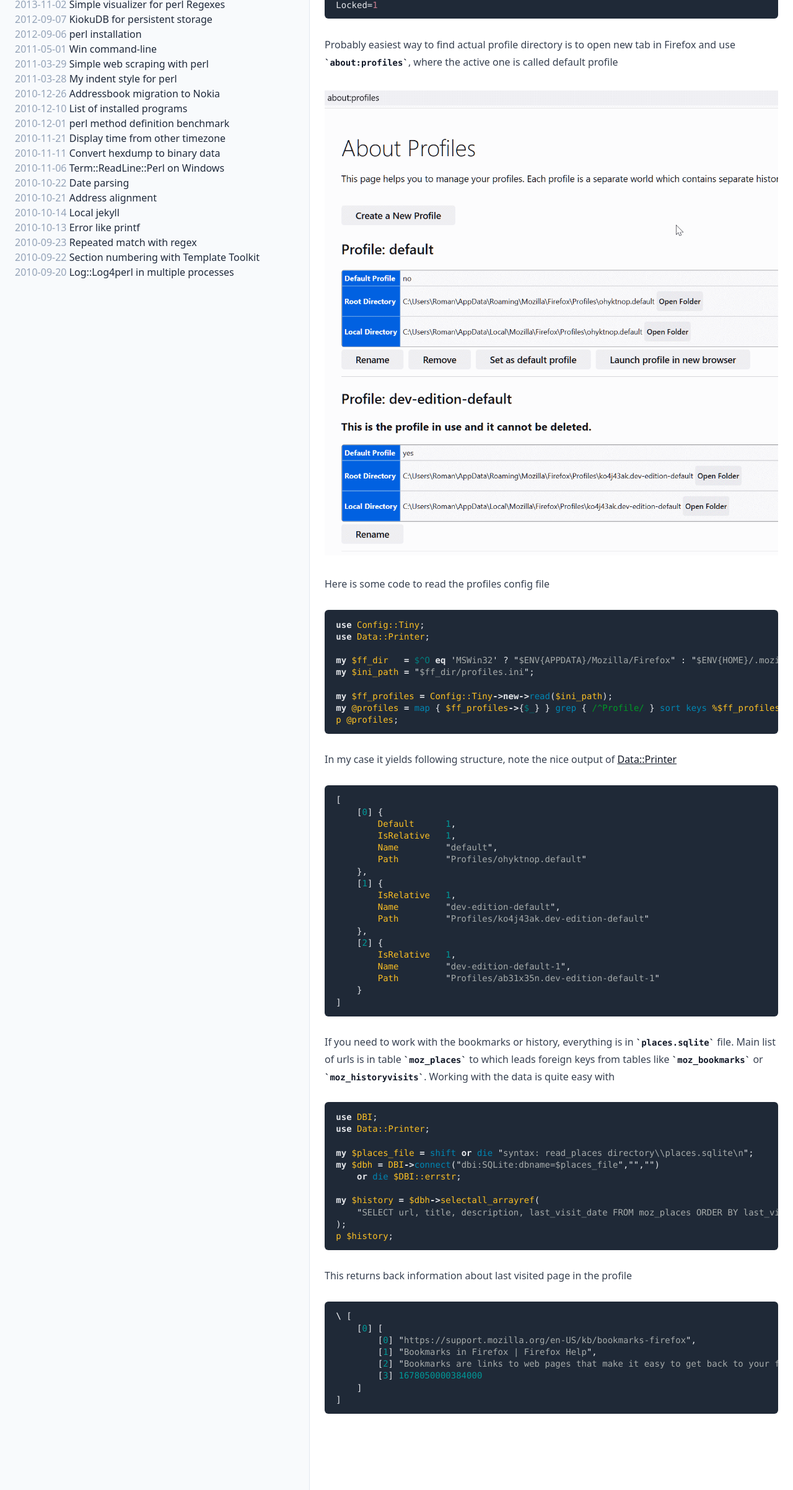
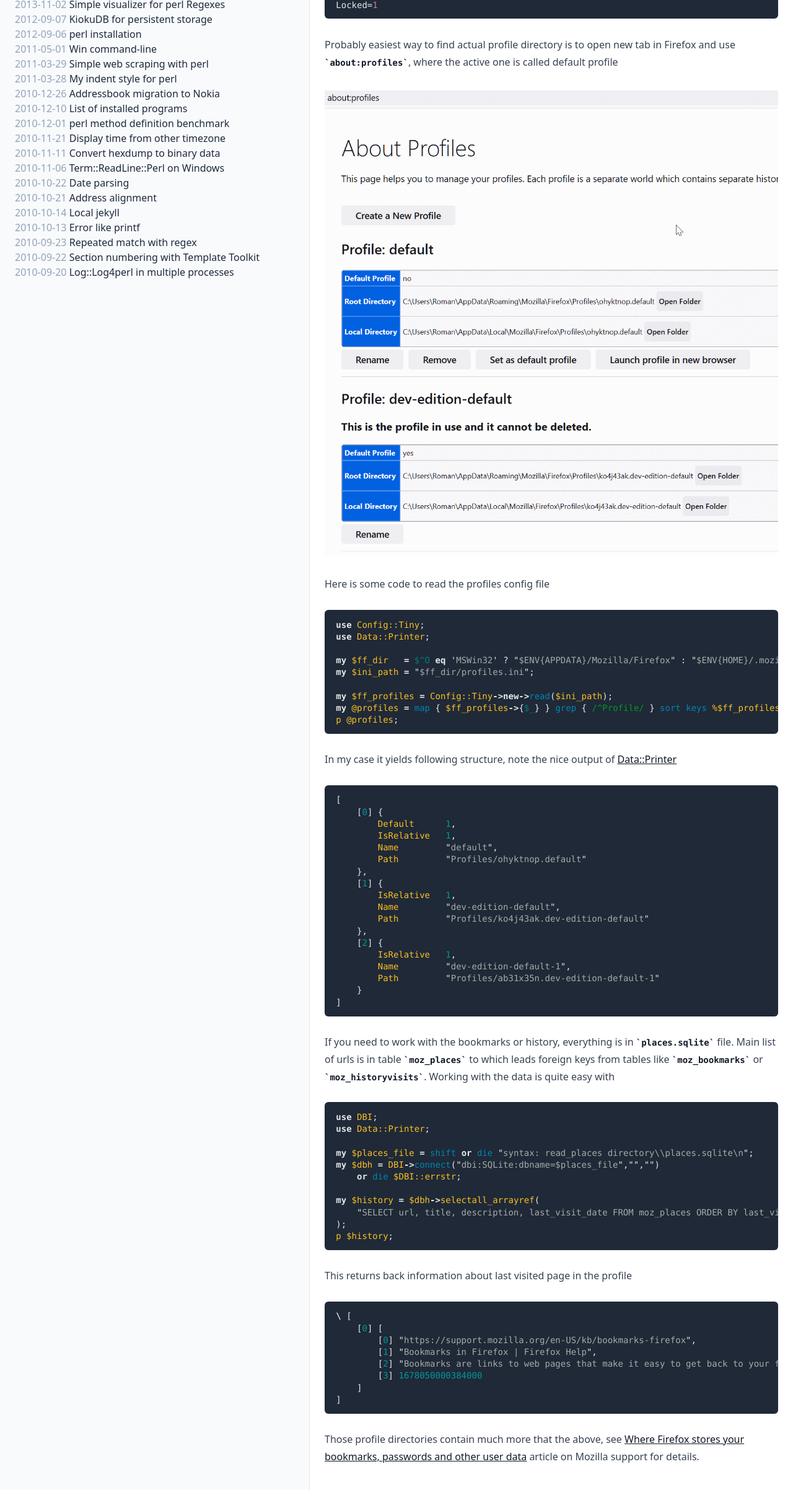
Before and after one commit to bvr/bvr.github.io, a Jekyll site: the page built from _posts/2023-03-05-firefox.md, in a window 1280 px wide. Shown: the part 1267-3671 px from the top of the page at 62% size. Built offline with Jekyll 4.4.1, drawn with Linux system fonts in a browser that asks for light colours.

Commit message:
Added link to profile folder info

````diff
--- a/_posts/2023-03-05-firefox.md
+++ b/_posts/2023-03-05-firefox.md
@@ -129,5 +129,8 @@ This returns back information about last visited page in the profile
 ]
 ```
 
+Those profile directories contain much more that the above, see [Where Firefox stores your bookmarks, passwords and other user data][3] article on Mozilla support for details.
+
 [1]: https://www.mozilla.org/en-US/firefox/new/
 [2]: https://metacpan.org/pod/Data::Printer
+[3]: https://support.mozilla.org/en-US/kb/profiles-where-firefox-stores-user-data
````
